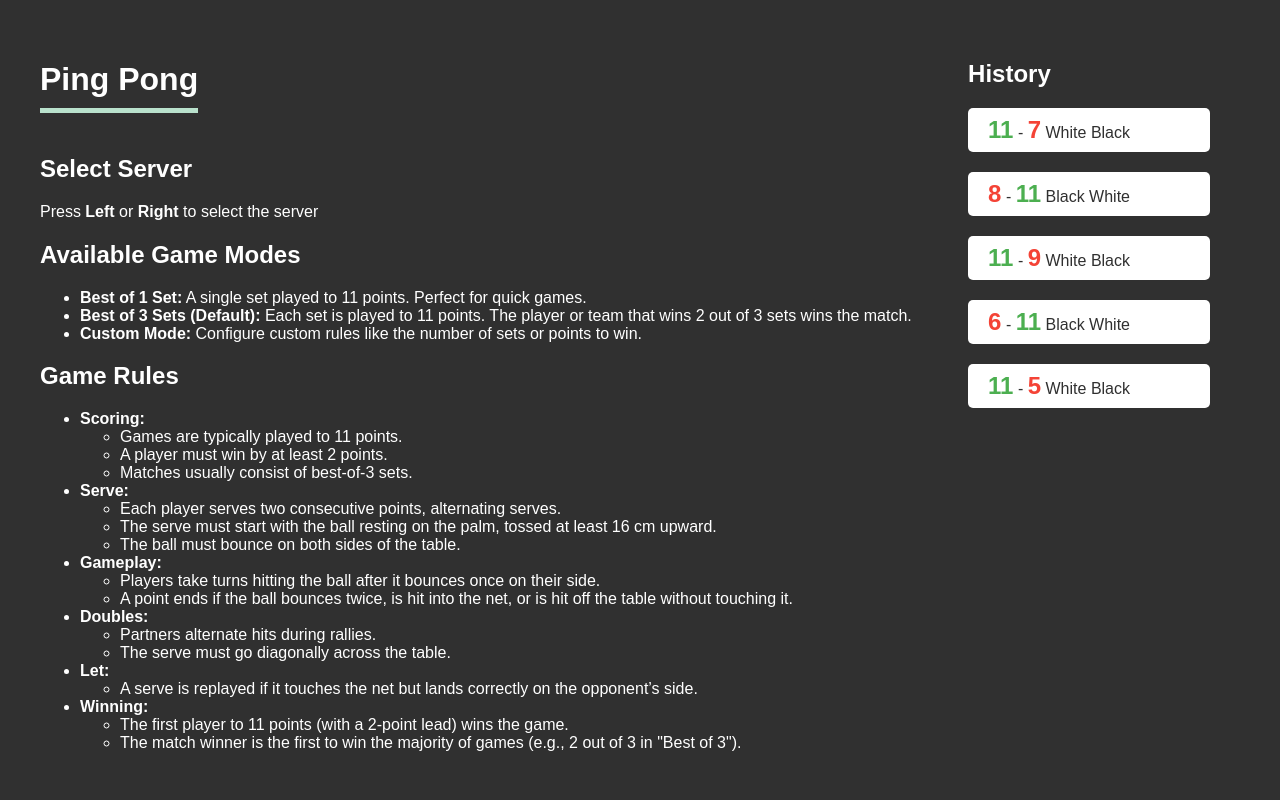
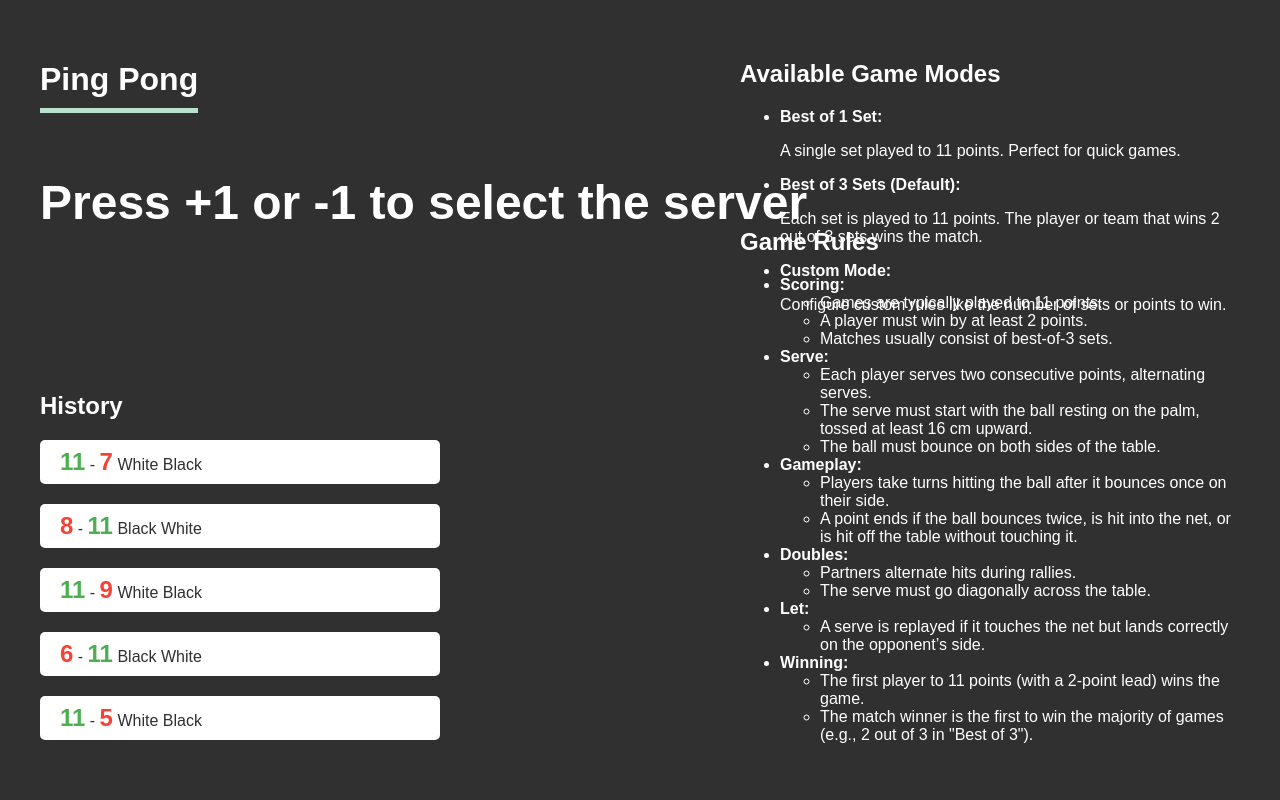
Before and after one commit to madsenandreas/pingpong, a Flask app: page / in a window 1280 px wide. Run offline with Flask 3, Linux system fonts and the light colour scheme.

Commit message:
Updated style for start screen

```diff
--- a/static/css/style.css
+++ b/static/css/style.css
@@ -142,6 +142,7 @@ body {
     display: block;
     position: relative;
     width: 100%;
+    height: 100%;
     padding: 40px;
 }
 
@@ -154,8 +155,8 @@ body {
 
 #start_screen .server-history {
     position: absolute;
-    top: 40px;
-    right: 150px;
+    bottom: 40px;
+    left: 40px;
 }
 
 #start_screen .server-history ul {
@@ -171,6 +172,7 @@ body {
     border-radius: 5px;
     padding: 8px 20px;
     padding-right: 80px;
+    width: 300px;
 }
 
 #start_screen .server-history li .score {
@@ -185,3 +187,21 @@ body {
 #start_screen .server-history li .score.--loss {
     color: #f44336;
 }
+
+#start_screen .game-modes {
+    width: 500px;
+    position: absolute;
+    top: 40px;
+    right: 120px;
+}
+
+#start_screen .game-rules {
+    width: 500px;
+    position: absolute;
+    bottom: 40px;
+    right: 120px;
+}
+
+#start_screen .server-selection {
+    font-size: 2em;
+}
--- a/templates/index.html
+++ b/templates/index.html
@@ -12,8 +12,7 @@
             <h1>Ping Pong</h1>
 
             <div class="server-selection">
-                <h2>Select Server</h2>
-                <p>Press <strong>Left</strong> or <strong>Right</strong> to select the server</p>
+                <h2>Press <strong>+1</strong> or <strong>-1</strong> to select the server</h2>
             </div>
 
             <div class="server-history">
@@ -66,13 +65,16 @@
                 <h2>Available Game Modes</h2>
                 <ul>
                     <li>
-                        <strong>Best of 1 Set:</strong> A single set played to 11 points. Perfect for quick games.
+                        <strong>Best of 1 Set:</strong>
+                        <p>A single set played to 11 points. Perfect for quick games.</p>
                     </li>
                     <li>
-                        <strong>Best of 3 Sets (Default):</strong> Each set is played to 11 points. The player or team that wins 2 out of 3 sets wins the match.
+                        <strong>Best of 3 Sets (Default):</strong>
+                        <p>Each set is played to 11 points. The player or team that wins 2 out of 3 sets wins the match.</p>
                     </li>
                     <li>
-                        <strong>Custom Mode:</strong> Configure custom rules like the number of sets or points to win.
+                        <strong>Custom Mode:</strong>
+                        <p>Configure custom rules like the number of sets or points to win.</p>
                     </li>
                 </ul>
             </div>
```
